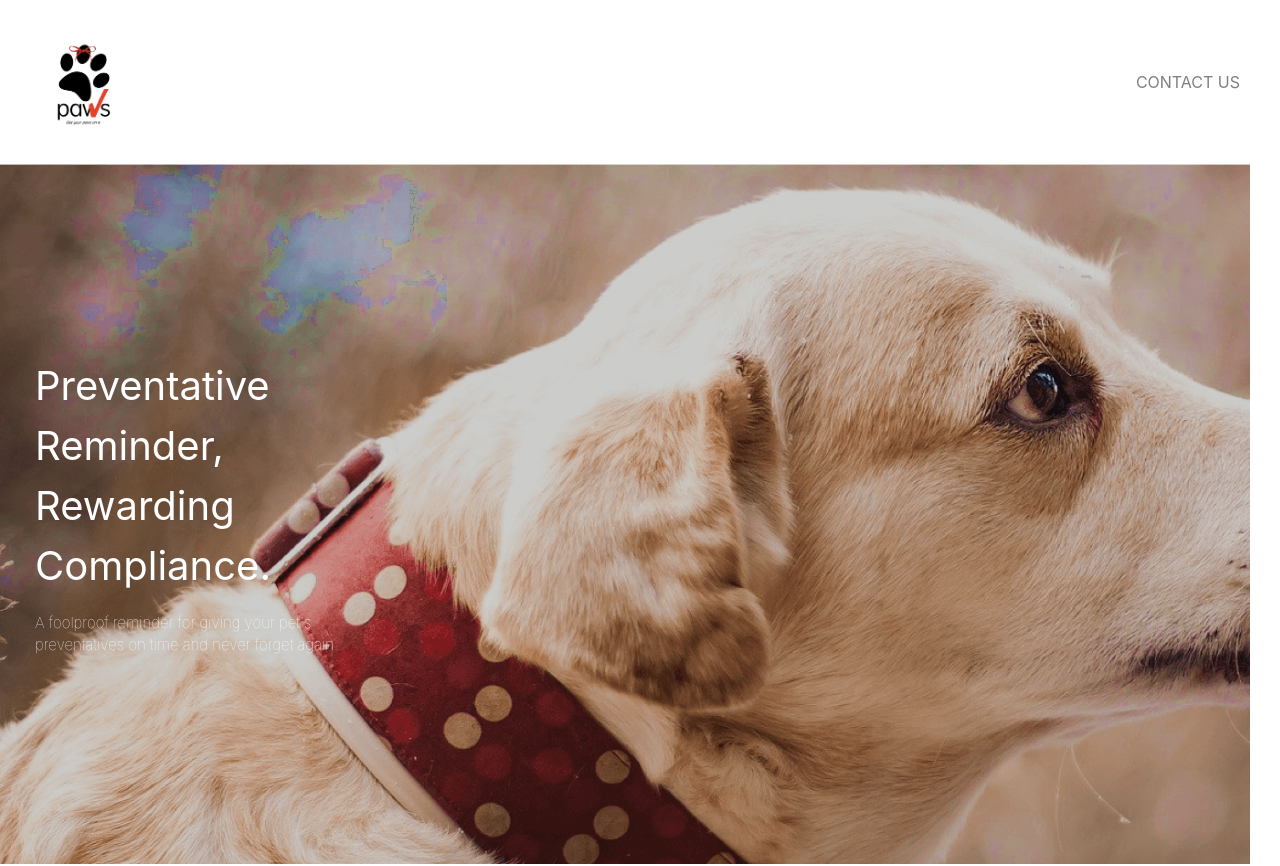
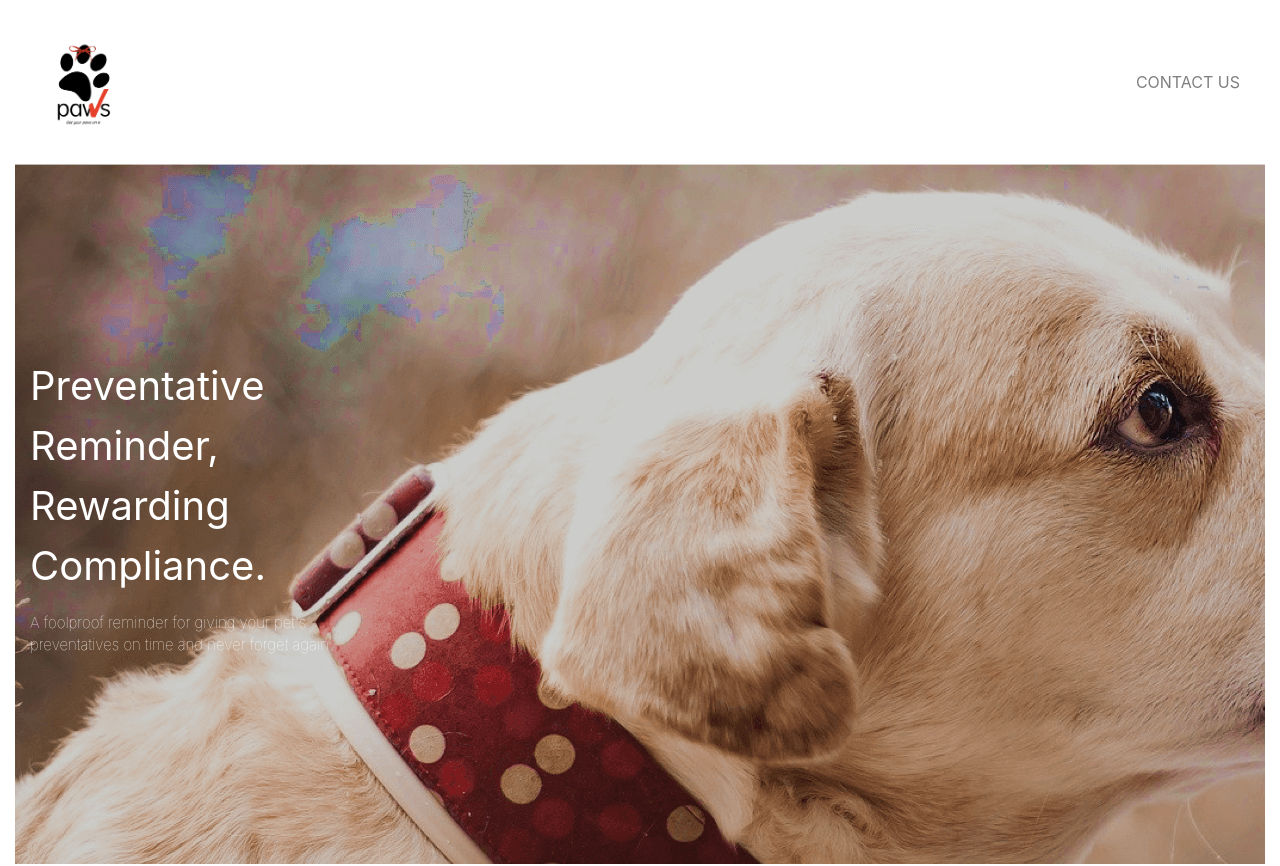
Before and after one commit to lukewalz/paws-site, a React (Create React App) app: page / in a window 1280 px wide. Shown: the top 866 px of the page. Built offline with nearby package versions, Linux system fonts and the light colour scheme.

Commit message:
margin on top

```diff
--- a/src/components/Home.js
+++ b/src/components/Home.js
@@ -14,7 +14,7 @@ class Home extends Component {
       <div style={{ height: 1000 }} className='container-fluid'>
         <div className='row' style={{
           backgroundImage: 'url(' + imgUrl + ')', width: '100%', backgroundRepeat: 'no-repeat',
-          backgroundSize: 'cover', minHeight: '700px', display: 'flex', alignItems: 'center', marginTop: 0
+          backgroundSize: 'auto', minHeight: '700px', display: 'flex', alignItems: 'center', marginTop: 0, marginRight: 0, marginLeft: 0, padding: 0
         }}>
           <div className='col-lg-4 col-md-12 col-sm-12'>
             <div>
```
